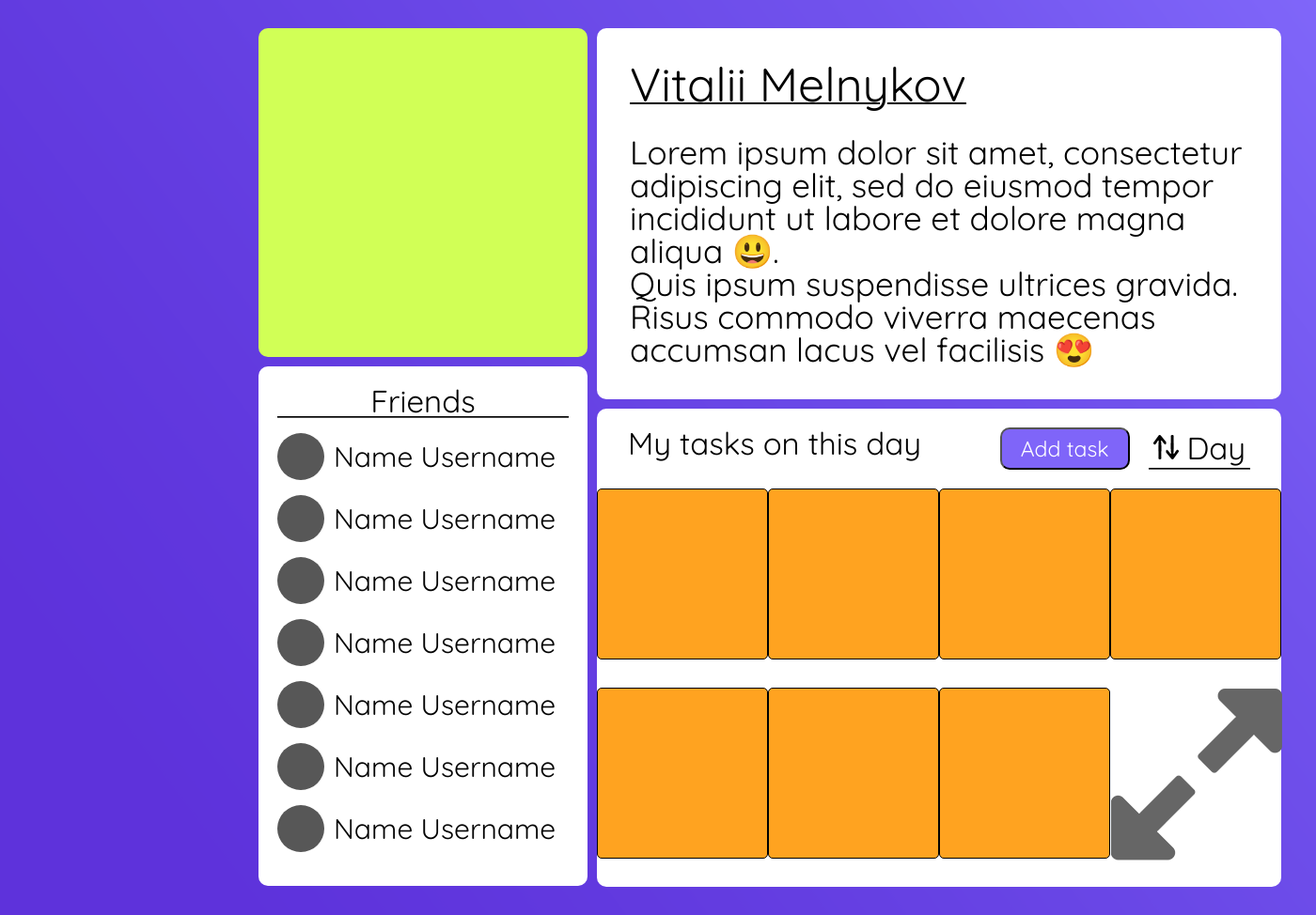
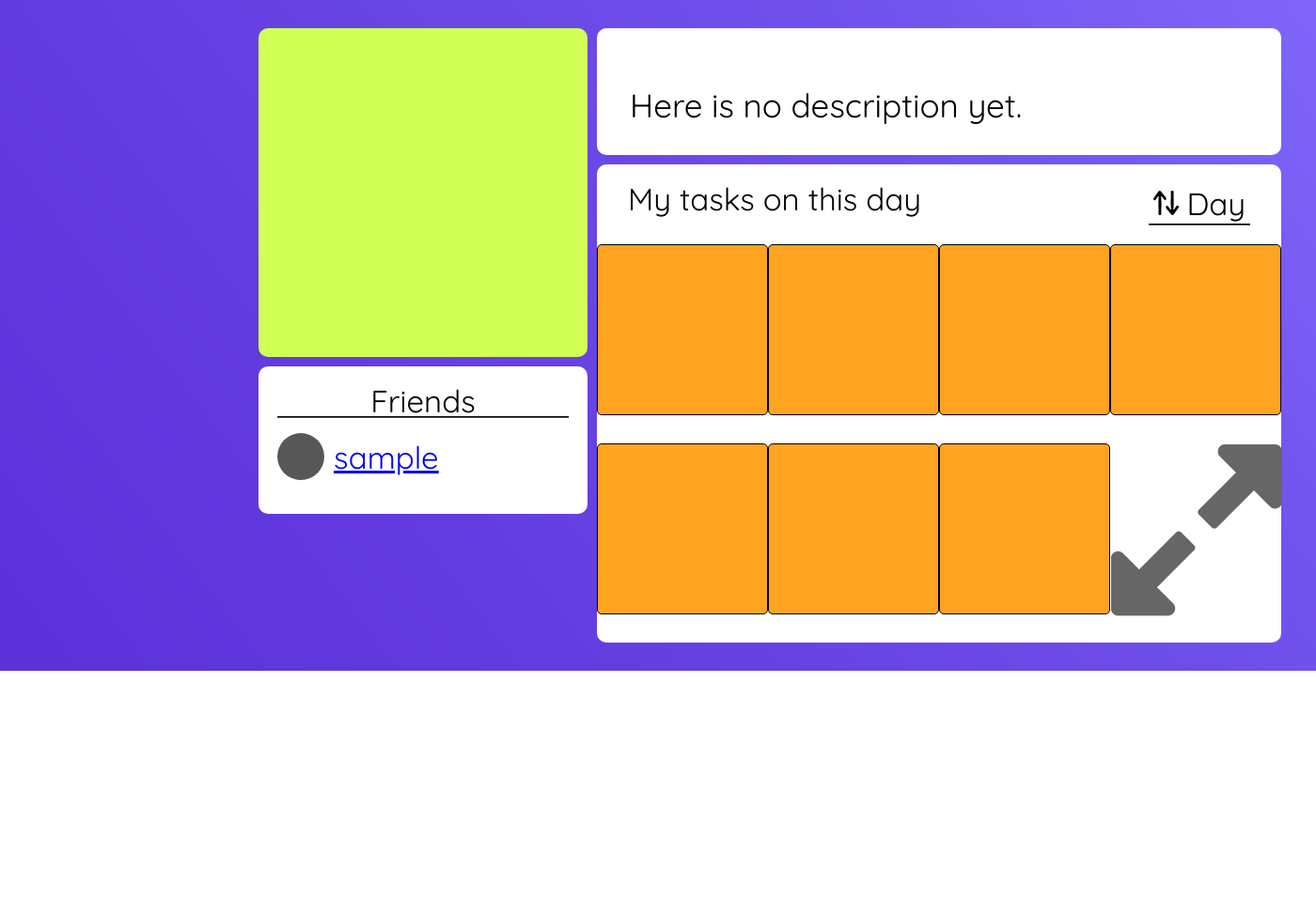
Before and after one commit to Leviinson/MelnykovNotes, a Django app: template userprofile/templates/userprofile/profile.html in a window 1400 px wide. Shown: the part 104-1078 px from the top of the page at 94% size. After the commit the page ends 818 px from the top, so only its background shows below. Run offline with Django 4.2, Linux system fonts and the light colour scheme; the template is opened without the code that fills it: most values are stand-ins (such as "Sample title", 1, 10 or a date in 2020).

Commit message:
added: jinja code to display user personal data dynamicly

```diff
--- a/userprofile/templates/userprofile/profile.html
+++ b/userprofile/templates/userprofile/profile.html
@@ -20,110 +20,31 @@
                 </div>
 
                 <ul id="friendslist">
+
+                    {% if friends %}
+                        {% for friend in friends %}
                             <li class="friendlist-row">
                                 <div class="friend-wrapper">
-                            <div class="friend-photo-wrapper profile-block">
+                                    <div class="friend-photo-wrapper">
                                         <!--
                                             Сюда делаем кастомный темплейт тег на определение авы для пользователя:
-                                        либо берём переданную с контекста, либо формируем DIV с инициалами
-                                        пользователя на мягко-салатовом фоне.
+                                                - либо берём переданную с контекста, либо формируем DIV с инициалами
+                                                - пользователя на мягко-салатовом фоне.
                                         -->
                                     </div>
-                            <p class="friend-name">
-                                Name Username
-                            </p>
 
+                                    <a class="friend-link" href="{% url 'userprofile:profile_page' user_uuid=friend.uuid %}">
+                                        {{ friend.username|truncatechars:16 }}
+                                    </a>
                                 </div>
                             </li>
-                    <li class="friendlist-row">
-                        <div class="friend-wrapper">
-                            <div class="friend-photo-wrapper profile-block">
-                                <!--
-                                    Сюда делаем кастомный темплейт тег на определение авы для пользователя:
-                                        либо берём переданную с контекста, либо формируем DIV с инициалами
-                                        пользователя на мягко-салатовом фоне.
-                                -->
-                            </div>
-                            <p class="friend-name">
-                                Name Username
-                            </p>
-                        </div>
+                        {% endfor %}
+                    {% else %}
+                        <li id="no-friends__list-item">
+                            <b id="no-friends__warn">Here is no friends yet </b>
                         </li>
-                    <li class="friendlist-row">
-                        <div class="friend-wrapper">
-                            <div class="friend-photo-wrapper profile-block">
-                                <!--
-                                    Сюда делаем кастомный темплейт тег на определение авы для пользователя:
-                                        либо берём переданную с контекста, либо формируем DIV с инициалами
-                                        пользователя на мягко-салатовом фоне.
-                                -->
-                            </div>
-                            <p class="friend-name">
-                                Name Username
-                            </p>
+                    {% endif %}
 
-                        </div>
-                    </li>
-                    <li class="friendlist-row">
-                        <div class="friend-wrapper">
-                            <div class="friend-photo-wrapper profile-block">
-                                <!--
-                                    Сюда делаем кастомный темплейт тег на определение авы для пользователя:
-                                        либо берём переданную с контекста, либо формируем DIV с инициалами
-                                        пользователя на мягко-салатовом фоне.
-                                -->
-                            </div>
-                            <p class="friend-name">
-                                Name Username
-                            </p>
-
-                        </div>
-                    </li>
-                    <li class="friendlist-row">
-                        <div class="friend-wrapper">
-                            <div class="friend-photo-wrapper profile-block">
-                                <!--
-                                    Сюда делаем кастомный темплейт тег на определение авы для пользователя:
-                                        либо берём переданную с контекста, либо формируем DIV с инициалами
-                                        пользователя на мягко-салатовом фоне.
-                                -->
-                            </div>
-                            <p class="friend-name">
-                                Name Username
-                            </p>
-
-                        </div>
-                    </li>
-                    <li class="friendlist-row">
-                        <div class="friend-wrapper">
-                            <div class="friend-photo-wrapper profile-block">
-                                <!--
-                                    Сюда делаем кастомный темплейт тег на определение авы для пользователя:
-                                        либо берём переданную с контекста, либо формируем DIV с инициалами
-                                        пользователя на мягко-салатовом фоне.
-                                -->
-                            </div>
-                            <p class="friend-name">
-                                Name Username
-                            </p>
-
-                        </div>
-                    </li>
-                    <li class="friendlist-row">
-                        <div class="friend-wrapper">
-                            <div class="friend-photo-wrapper profile-block">
-                                <!--
-                                    Сюда делаем кастомный темплейт тег на определение авы для пользователя:
-                                        либо берём переданную с контекста, либо формируем DIV с инициалами
-                                        пользователя на мягко-салатовом фоне.
-                                -->
-                            </div>
-                            <p class="friend-name">
-                                Name Username
-                            </p>
-
-                        </div>
-                    </li>
                 </ul>
             </div>
         </div>
@@ -131,13 +52,15 @@
         <div id="content-wrapper">
             <div id="profile-description-wrapper" class="profile-block">
                 <h1 id="usr-name">
-                    Vitalii Melnykov
+                    {{ user.username }}
                 </h1>
 
                 <p id="usr-desc">
-                    Lorem ipsum dolor sit amet, consectetur adipiscing elit, sed do eiusmod tempor incididunt ut labore et dolore magna aliqua 😃. <br>
-                    Quis ipsum suspendisse ultrices gravida. <br>
-                    Risus commodo viverra maecenas accumsan lacus vel facilisis 😍
+                    {% if user.biography %}
+                        {{ user.biography }}
+                    {% else %}
+                        <b id="no-desc">Here is no description yet.</b>
+                    {% endif %}
                 </p>
             </div>
 
@@ -151,9 +74,11 @@
                         </li>
 
                         <li id="publicboard-add-task" class="publicboard-nav-item">
+                            {% if owner %}
                                 <button id="add-task__button">
                                     Add task
                                 </button>
+                            {% endif %}
 
                             <div id="period-selection-wrapper">
                                 <div id="period-selection-menu-wrapper">
@@ -165,19 +90,19 @@
                                     <ul id="period-dropdownmenu__list">
                                         <li class="period-option">
                                             <button class="period__button">
-                                                By week
+                                                Week
                                             </button>
                                         </li>
 
                                         <li class="period-option">
                                             <button class="period__button">
-                                                By month
+                                                Month
                                             </button>
                                         </li>
 
                                         <li class="period-option">
                                             <button class="period__button">
-                                                By year
+                                                Year
                                             </button>
                                         </li>
 
```
Lines whose indentation alone changed are shown as unchanged.
